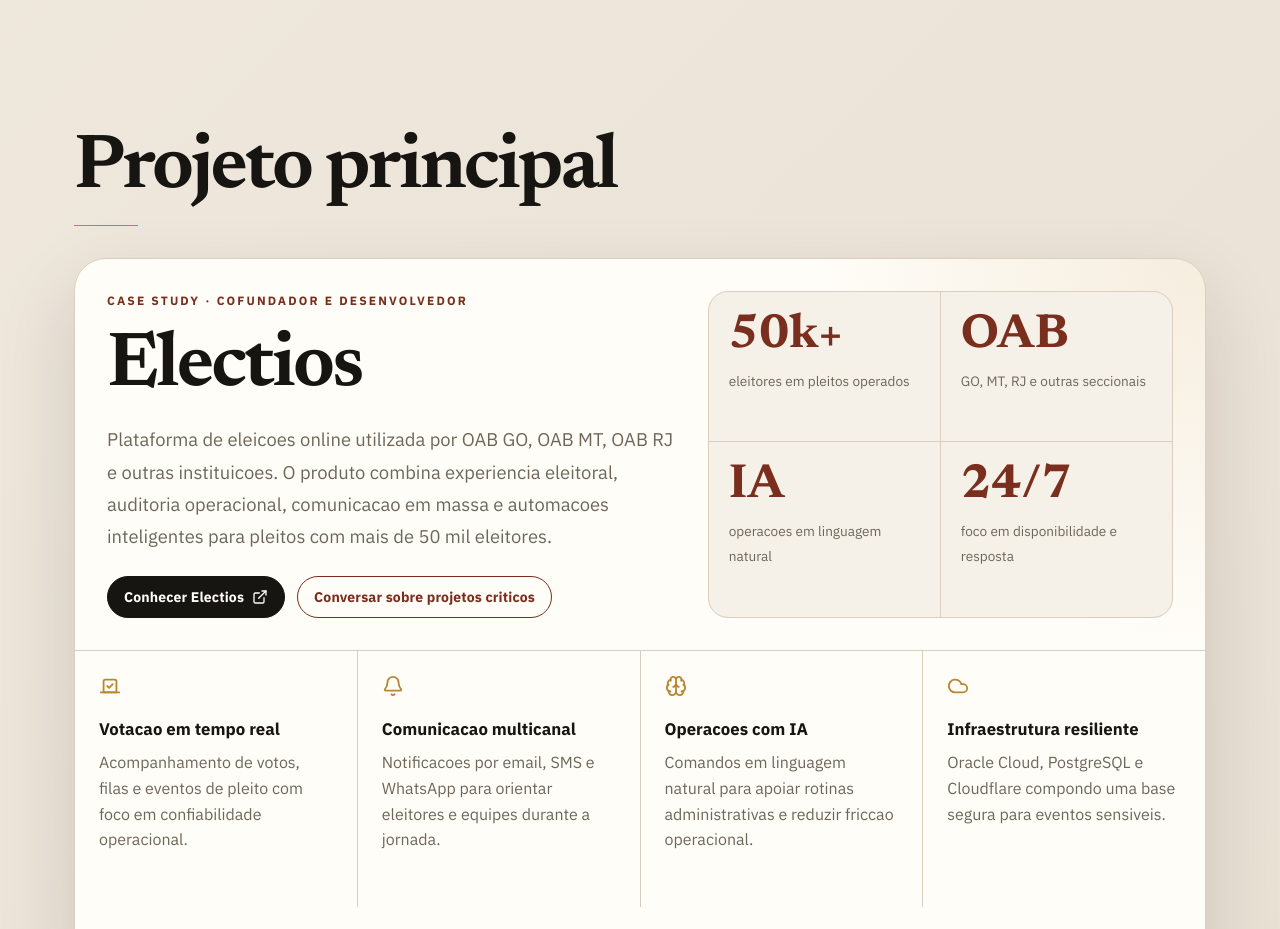
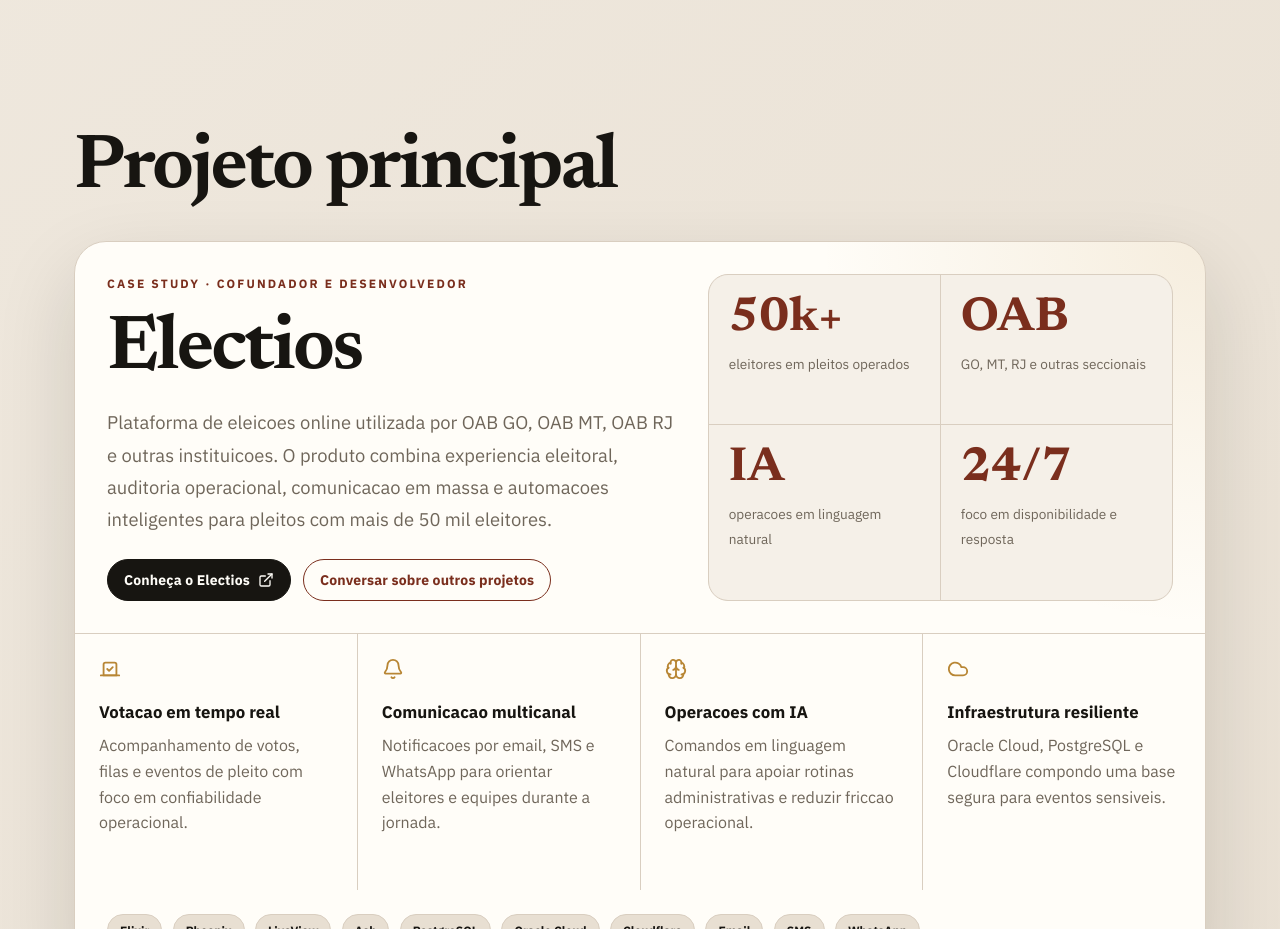
Before and after one commit to luysfernnando/portofolio_auto, a Next.js app: page / in a window 1280 px wide. Shown: the part 2900-3829 px from the top of the page. Built offline with nearby package versions, Linux system fonts and the light colour scheme.

Commit message:
refactor: remove title underline, atualiza o cta

```diff
--- a/src/components/sections/Projects.tsx
+++ b/src/components/sections/Projects.tsx
@@ -1,10 +1,10 @@
 "use client";
+import { motion } from 'framer-motion';
+import { Bell, Brain, Cloud, ExternalLink, Vote } from 'lucide-react';
 import React from 'react';
+import { useInView } from 'react-intersection-observer';
 import styled from 'styled-components';
-import { motion } from 'framer-motion';
-import { useInView } from 'react-intersection-observer';
-import { Bell, Brain, Cloud, ExternalLink, Vote } from 'lucide-react';
-import { Container, Section, SectionTitle, Badge, Button } from '../../styles/components';
+import { Badge, Button, Container, Section, SectionTitle } from '../../styles/components';
 
 interface Capability {
   title: string;
@@ -206,11 +206,11 @@
                 </ProjectLead>
                 <CaseActions>
                   <Button as="a" href="https://electios.com.br" target="_blank" rel="noopener noreferrer" $variant="primary" $size="sm" aria-label="Abrir site do Electios">
-                    Conhecer Electios
+                    Conheça o Electios
                     <ExternalLink size={16} />
                   </Button>
                   <Button as="a" href="#contact" $variant="outline" $size="sm">
-                    Conversar sobre projetos criticos
+                    Conversar sobre outros projetos
                   </Button>
                 </CaseActions>
               </div>
--- a/src/styles/components.ts
+++ b/src/styles/components.ts
@@ -26,15 +26,6 @@
   margin-bottom: 2rem;
   color: ${({ theme }) => theme.colors.text};
   max-width: 12ch;
-
-  &::after {
-    content: '';
-    display: block;
-    width: 4rem;
-    height: 1px;
-    margin-top: 1rem;
-    background: ${({ theme }) => theme.colors.accent};
-  }
 
   @media (max-width: 768px) {
     margin-bottom: 1.5rem;
```
